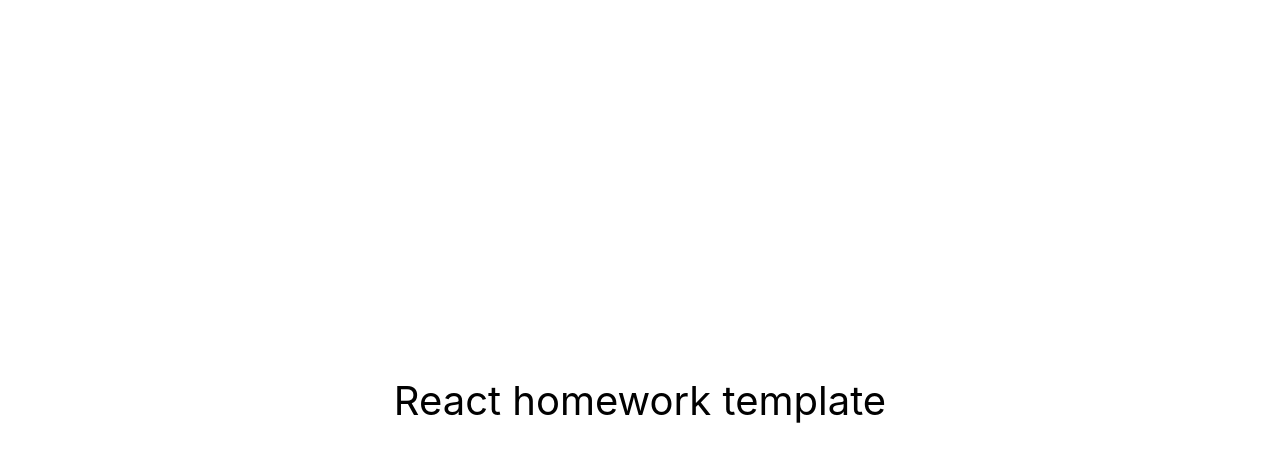
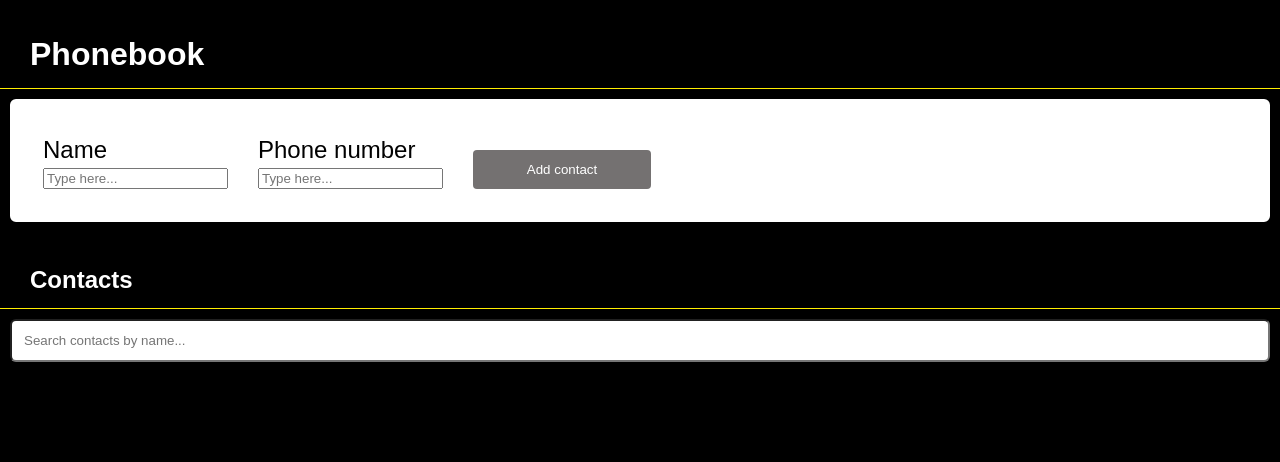
Before and after one commit to SandraKoch/goit-react-hw-04-phonebook, a React (Create React App) app: page / in a window 1280 px wide. Shown: the top 462 px of the page. Built offline with nearby package versions, Linux system fonts and the light colour scheme.

Commit message:
feat: init; package json update

```diff
--- a/package.json
+++ b/package.json
@@ -1,8 +1,8 @@
 {
-  "name": "react-homework-template",
+  "name": "goit-react-hw-04-phonebook",
   "version": "0.1.0",
   "private": true,
-  "homepage": "https://goitacademy.github.io/react-homework-template/",
+  "homepage": "https://SandraKoch.github.io/goit-react-hw-04-phonebook/",
   "dependencies": {
     "@testing-library/jest-dom": "^5.16.3",
     "@testing-library/react": "^12.1.4",
--- a/src/components/App.jsx
+++ b/src/components/App.jsx
@@ -1,16 +1,93 @@
-export const App = () => {
+import { nanoid } from 'nanoid';
+import { Component } from 'react';
+import { ContactForm } from './ContactForm';
+import { Filter } from './Filter';
+import { ContactList } from './ContactList';
+import { Notify } from 'notiflix/build/notiflix-notify-aio';
+
+export class App extends Component {
+  state = {
+    contacts: [],
+    filter: '',
+  };
+
+  componentDidMount() {
+    console.log('componentDidMount');
+    const contacts = localStorage.getItem('My-Contacts');
+
+    try {
+      const parsedContacts = JSON.parse(contacts) || [];
+
+      this.setState(() => ({
+        contacts: parsedContacts,
+      }));
+    } catch (error) {
+      console.log('error', error);
+    }
+  }
+
+  componentDidUpdate(_, prevState) {
+    if (this.state.contacts.length !== prevState.contacts.length) {
+      localStorage.setItem('My-Contacts', JSON.stringify(this.state.contacts));
+      console.log('componentDidUpdate');
+    }
+  }
+
+  addContact = (newContact, newNumber) => {
+    const exists = this.state.contacts.find(
+      contact => contact.name === newContact
+    );
+    if (!exists) {
+      const newPersonContact = {
+        name: newContact,
+        id: nanoid(),
+        phone: newNumber,
+      };
+
+      this.setState(prevState => ({
+        contacts: [...prevState.contacts, newPersonContact],
+      }));
+      Notify.success(`${newContact} has been added to your Phonebook`);
+    } else {
+      Notify.warning(`${newContact} is already in your Phonebook`);
+    }
+  };
+
+  deleteContact = id => {
+    this.setState(prevState => ({
+      contacts: prevState.contacts.filter(contact => id !== contact.id),
+    }));
+    const contact = this.state.contacts.find(item => item.id === id);
+    Notify.failure(`${contact.name} has been deleted`);
+  };
+
+  filterContacts = newFilter => {
+    this.setState(() => ({
+      filter: newFilter,
+    }));
+  };
+
+  render() {
     return (
       <div
         style={{
-        height: '100vh',
           display: 'flex',
+          flexDirection: 'column',
           justifyContent: 'center',
-        alignItems: 'center',
-        fontSize: 40,
-        color: '#010101'
+          color: '#010101',
         }}
       >
-      React homework template
+        <h1>Phonebook</h1>
+        <ContactForm onAdd={(name, phone) => this.addContact(name, phone)} />
+
+        <h2>Contacts</h2>
+        <Filter onFilter={filter => this.filterContacts(filter)} />
+        <ContactList
+          contactItems={this.state.contacts}
+          filter={this.state.filter}
+          deleteItem={id => this.deleteContact(id)}
+        />
       </div>
     );
-};
+  }
+}
--- /dev/null
+++ b/src/components/ContactForm/ContactForm.module.css
@@ -0,0 +1,33 @@
+.formWrap {
+  display: flex;
+  flex-wrap: wrap;
+  align-items: flex-end;
+  padding: 30px;
+  border: 3px solid var(--light-color);
+  margin: 10px;
+  border-radius: 6px;
+  background-color: var(--light-color);
+  gap: 30px;
+}
+
+.inputLabel {
+  display: flex;
+  flex-direction: column;
+  font-size: 24px;
+}
+
+.submitBtn {
+  cursor: pointer;
+  border-radius: 4px;
+  min-width: 178px;
+  padding: 12px;
+  border: none;
+  background-color: var(--btn-color);
+  color: var(--light-color);
+}
+
+.submitBtn:hover {
+  color: var(--primary-color);
+  background-color: var(--btn-active);
+  border: 1px solid var(--bg-color);
+}
--- /dev/null
+++ b/src/components/ContactForm/index.jsx
@@ -0,0 +1,57 @@
+import { Component } from 'react';
+import css from './ContactForm.module.css';
+import PropTypes from 'prop-types';
+
+export class ContactForm extends Component {
+  state = { name: '', phone: '' };
+
+  handleNameChange = e => {
+    this.setState({ name: e.target.value });
+  };
+
+  handlePhoneChange = e => {
+    this.setState({ phone: e.target.value });
+  };
+
+  handleSubmit = e => {
+    e.preventDefault();
+    this.props.onAdd(this.state.name, this.state.phone);
+  };
+
+  render() {
+    return (
+      <form className={css.formWrap} onSubmit={this.handleSubmit}>
+        <label htmlFor="name" className={css.inputLabel}>
+          Name
+          <input
+            type="text"
+            id="name"
+            placeholder="Type here..."
+            title="Name may contain only letters, apostrophe, dash and spaces. For example Adrian, Jacob Mercer, Charles de Batz de Castelmore d'Artagnan"
+            required
+            onChange={this.handleNameChange}
+          />
+        </label>
+        <label htmlFor="number" className={css.inputLabel}>
+          Phone number
+          <input
+            type="tel"
+            id="number"
+            placeholder="Type here..."
+            pattern="(\+[0-9]{2}\s)?[0-9]{3}[\s\-]?[0-9]{3}[\s\-]?[0-9]{3}"
+            title="Phone number must be digits and can contain spaces, dashes, parentheses and can start with +"
+            required
+            onChange={this.handlePhoneChange}
+          />
+        </label>
+        <button type="submit" className={css.submitBtn}>
+          Add contact
+        </button>
+      </form>
+    );
+  }
+}
+
+ContactForm.propTypes = {
+  onAdd: PropTypes.func,
+};
--- /dev/null
+++ b/src/components/ContactItem/ContactItem.module.css
@@ -0,0 +1,21 @@
+.contactItem {
+  border-bottom: 2px solid var(--bg-color);
+  padding: 12px;
+  font-size: 23px;
+  display: flex;
+  justify-content: space-between;
+}
+
+.deleteBtn {
+  min-width: 70px;
+  border-radius: 4px;
+  border: none;
+  background-color: var(--btn-color);
+  color: var(--light-color);
+}
+
+.deleteBtn:hover {
+  color: var(--primary-color);
+  background-color: var(--btn-active);
+  border: 1px solid var(--bg-color);
+}
--- /dev/null
+++ b/src/components/ContactItem/index.jsx
@@ -0,0 +1,26 @@
+import { Component } from 'react';
+import css from './ContactItem.module.css';
+import PropTypes from 'prop-types';
+
+export class ContactItem extends Component {
+  render() {
+    const { item } = this.props;
+    return (
+      <li className={css.contactItem}>
+        {item.name}: {item.phone}
+        <button
+          className={css.deleteBtn}
+          type="button"
+          onClick={() => this.props.deleteItem(item.id)}
+        >
+          Usuń
+        </button>
+      </li>
+    );
+  }
+}
+
+ContactItem.propTypes = {
+  item: PropTypes.object,
+  deleteItem: PropTypes.func,
+};
--- /dev/null
+++ b/src/components/ContactList/ContactList.module.css
@@ -0,0 +1,7 @@
+.contactList {
+  display: flex;
+  flex-direction: column;
+  background-color: var(--light-color);
+  margin: 10px;
+  border-radius: 6px;
+}
--- /dev/null
+++ b/src/components/ContactList/index.jsx
@@ -0,0 +1,32 @@
+import { Component } from 'react';
+import { ContactItem } from '../ContactItem';
+import css from './ContactList.module.css';
+import PropTypes from 'prop-types';
+
+export class ContactList extends Component {
+  render() {
+    return (
+      <div>
+        <ul className={css.contactList}>
+          {this.props.contactItems
+            .filter(item =>
+              item.name.toLowerCase().includes(this.props.filter.toLowerCase())
+            )
+            .map(item => (
+              <ContactItem
+                key={item.id}
+                item={item}
+                deleteItem={id => this.props.deleteItem(id)}
+              />
+            ))}
+        </ul>
+      </div>
+    );
+  }
+}
+
+ContactList.propTypes = {
+  filter: PropTypes.string,
+  deleteItem: PropTypes.func,
+  contactItems: PropTypes.arrayOf(PropTypes.object),
+};
--- /dev/null
+++ b/src/components/Filter/Filter.module.css
@@ -0,0 +1,5 @@
+.input {
+  margin: 10px;
+  border-radius: 6px;
+  padding: 12px;
+}
--- /dev/null
+++ b/src/components/Filter/index.jsx
@@ -0,0 +1,26 @@
+import { Component } from 'react';
+import css from './Filter.module.css';
+import PropTypes from 'prop-types';
+
+export class Filter extends Component {
+  handleFilterChange = e => {
+    console.log(e.target.value);
+    this.props.onFilter(e.target.value);
+  };
+
+  render() {
+    // console.log('test');
+    return (
+      <input
+        className={css.input}
+        type="text"
+        onChange={this.handleFilterChange}
+        placeholder="Search contacts by name..."
+      />
+    );
+  }
+}
+
+Filter.propTypes = {
+  onFilter: PropTypes.func,
+};
--- a/src/index.css
+++ b/src/index.css
@@ -1,15 +1,54 @@
-@import-normalize; /* bring in normalize.css styles */
+@import-normalize;
 
 body {
   margin: 0;
-  font-family: -apple-system, BlinkMacSystemFont, 'Segoe UI', 'Roboto', 'Oxygen',
-    'Ubuntu', 'Cantarell', 'Fira Sans', 'Droid Sans', 'Helvetica Neue',
-    sans-serif;
+  font-family: sans-serif;
+  line-height: 1.5;
+  background-color: var(--primary-color);
   -webkit-font-smoothing: antialiased;
   -moz-osx-font-smoothing: grayscale;
+}
+
+h1,
+h2,
+h3,
+h4,
+h5,
+h6,
+p {
+  margin: 0;
+}
+
+ul,
+ol {
+  margin: 0;
+  padding: 0;
+  list-style: none;
+}
+
+img {
+  display: block;
+  max-width: 100%;
+  height: auto;
 }
 
 code {
   font-family: source-code-pro, Menlo, Monaco, Consolas, 'Courier New',
     monospace;
 }
+
+h1,
+h2 {
+  color: var(--light-color);
+  padding: 30px 30px 10px;
+  border-bottom: 1px solid var(--btn-active);
+}
+
+:root {
+  --primary-color: rgb(0, 0, 0);
+  --secondary-color: rgb(150, 150, 150);
+  --bg-color: rgb(134 134 134 / 12%);
+  --light-color: rgb(255, 255, 255);
+  --btn-color: rgb(116, 113, 113);
+  --btn-active: rgb(255, 238, 0);
+}
```
Lines whose indentation alone changed are shown as unchanged.
